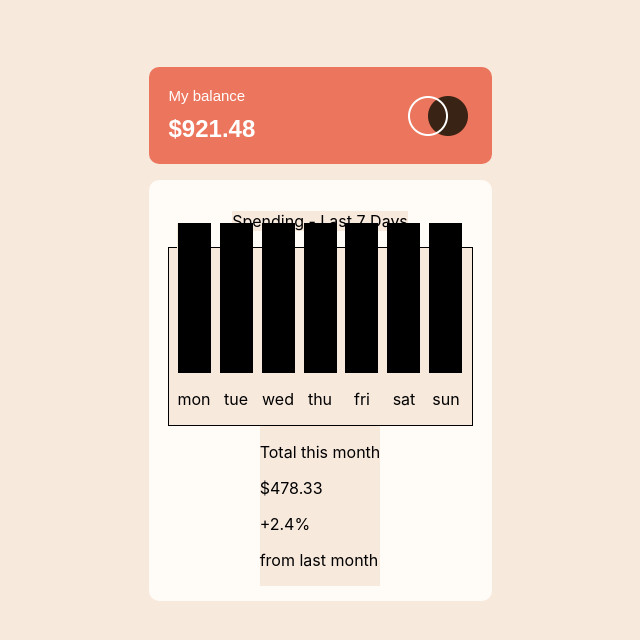
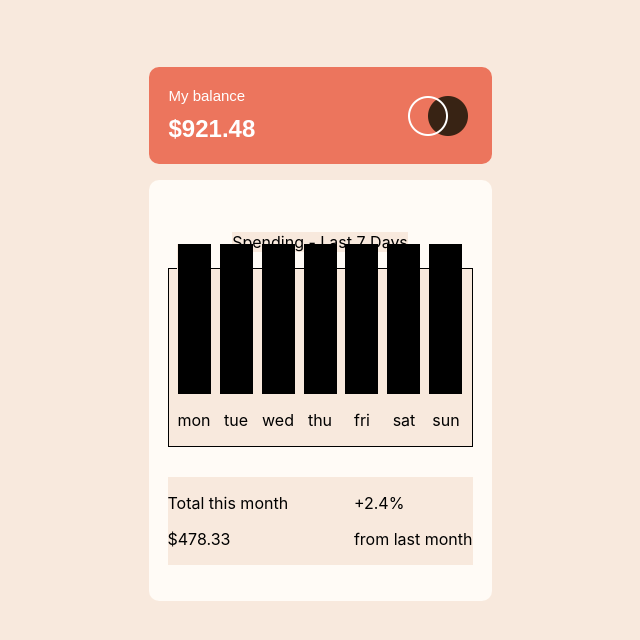
Before and after one commit to dlavrentev/expenses-chart-component, a React (Create React App) app: page / in a window 1280 px wide. Shown: the top 640 px of the page, without its empty margins (320-960 px from the left). Built offline with nearby package versions, Linux system fonts and the light colour scheme.

Commit message:
Update App.css

```diff
--- a/src/App.css
+++ b/src/App.css
@@ -97,3 +97,18 @@
   height: 150px;
   background: black;
 }
+
+
+.month-container {
+  display: flex;
+  flex-direction: row;
+  justify-content: space-between;
+  width: 305px;
+  align-items: center;
+  margin-top: 30px;
+
+}
+
+.month-container-left {
+
+}
```
